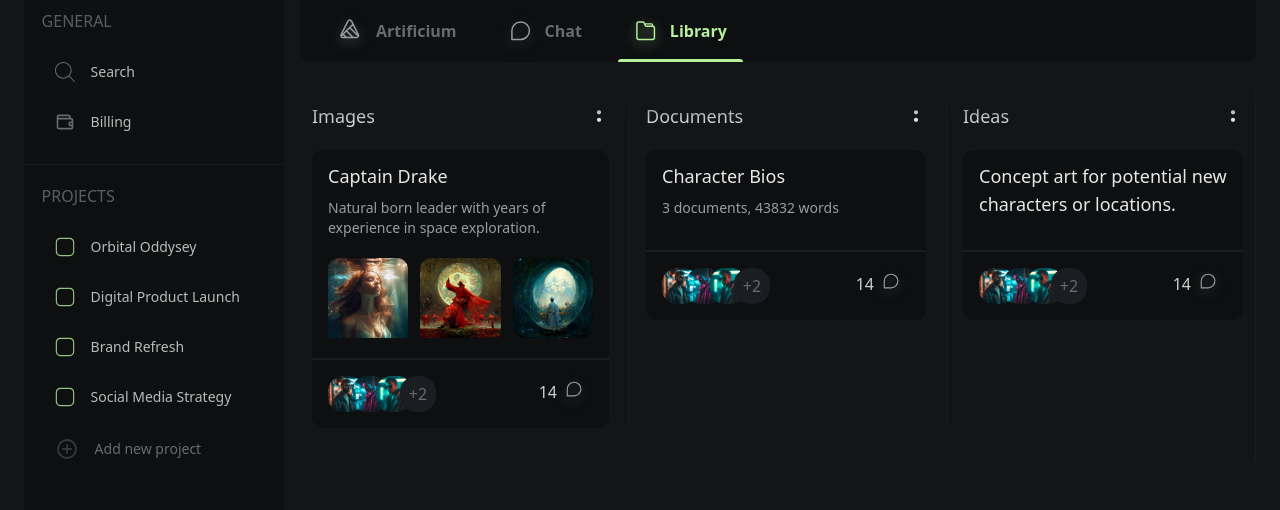
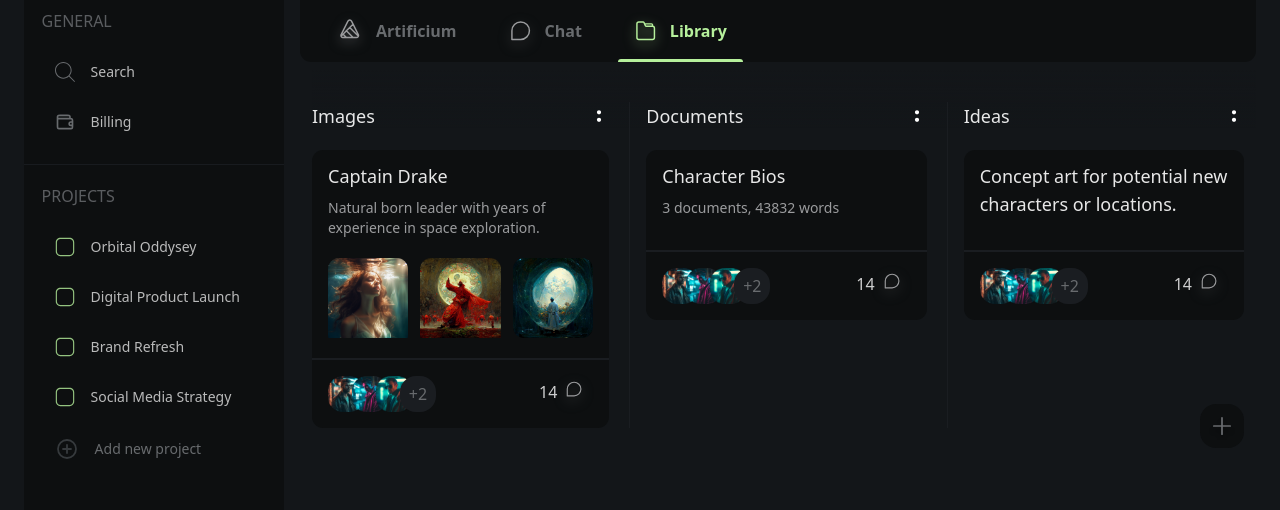
Before and after one commit to amirrezaRst/Artificium, a React (Create React App) app: page /library in a window 1280 px wide. Shown: the part 122-632 px from the top of the page. Built offline with nearby package versions, Linux system fonts and the light colour scheme.

Commit message:
end version 1 of the project

```diff
--- a/src/common/SingleChat.jsx
+++ b/src/common/SingleChat.jsx
@@ -20,9 +20,14 @@ const SingleChat = ({ robot, user, time, text }) => {
                     <p className="lg:text-base md:text-sm">{text}</p>
 
                 </div>
-                <button className="w-7 h-7">
-                    <CopySvg />
-                </button>
+                <div className="flex flex-col items-end gap-3">
+                    <button className="w-7 h-7">
+                        <CopySvg />
+                    </button>
+                    {!robot &&
+                        <button className="rounded-md px-3.5 py-1.5 text-sm bg-special-gray-2 text-slate-100/70 ">Reply</button>
+                    }
+                </div>
             </div>
             {!!robot &&
                 <div className="grid lg:grid-cols-3 md:grid-cols-3 grid-cols-2 sm:grid-cols-3 mt-6 mb-4 xl:gap-6 gap-3">
--- a/src/components/Svgs.jsx
+++ b/src/components/Svgs.jsx
@@ -31,6 +31,28 @@ export const WalletSvg = () => {
     return (
         <svg fill="none" width="100%" height="100%" viewBox="0 0 24 24" xmlns="http://www.w3.org/2000/svg">
             <path d="M18 8V7.2C18 6.0799 18 5.51984 17.782 5.09202C17.5903 4.71569 17.2843 4.40973 16.908 4.21799C16.4802 4 15.9201 4 14.8 4H6.2C5.07989 4 4.51984 4 4.09202 4.21799C3.71569 4.40973 3.40973 4.71569 3.21799 5.09202C3 5.51984 3 6.0799 3 7.2V8M21 12H19C17.8954 12 17 12.8954 17 14C17 15.1046 17.8954 16 19 16H21M3 8V16.8C3 17.9201 3 18.4802 3.21799 18.908C3.40973 19.2843 3.71569 19.5903 4.09202 19.782C4.51984 20 5.07989 20 6.2 20H17.8C18.9201 20 19.4802 20 19.908 19.782C20.2843 19.5903 20.5903 19.2843 20.782 18.908C21 18.4802 21 17.9201 21 16.8V11.2C21 10.0799 21 9.51984 20.782 9.09202C20.5903 8.71569 20.2843 8.40973 19.908 8.21799C19.4802 8 18.9201 8 17.8 8H3Z" stroke="#686B6E" stroke-width="2" stroke-linecap="round" stroke-linejoin="round" />
+        </svg>
+    )
+}
+
+export const PlusSvg = () => {
+    return (
+        <svg xmlns="http://www.w3.org/2000/svg" width="100%" height="100%" viewBox="0 0 24 24" fill="none">
+            <g filter="url(#filter0_d_311_1038)">
+                <path d="M12 5V12M12 12V19M12 12H19M12 12H5" stroke="#686B6E" stroke-width="1.5" stroke-linecap="round" />
+            </g>
+            <defs>
+                <filter id="filter0_d_311_1038" x="0.25" y="4.25" width="23.5" height="23.5" filterUnits="userSpaceOnUse" color-interpolation-filters="sRGB">
+                    <feFlood flood-opacity="0" result="BackgroundImageFix" />
+                    <feColorMatrix in="SourceAlpha" type="matrix" values="0 0 0 0 0 0 0 0 0 0 0 0 0 0 0 0 0 0 127 0" result="hardAlpha" />
+                    <feOffset dy="4" />
+                    <feGaussianBlur stdDeviation="2" />
+                    <feComposite in2="hardAlpha" operator="out" />
+                    <feColorMatrix type="matrix" values="0 0 0 0 0 0 0 0 0 0 0 0 0 0 0 0 0 0 0.25 0" />
+                    <feBlend mode="normal" in2="BackgroundImageFix" result="effect1_dropShadow_311_1038" />
+                    <feBlend mode="normal" in="SourceGraphic" in2="effect1_dropShadow_311_1038" result="shape" />
+                </filter>
+            </defs>
         </svg>
     )
 }
--- a/src/components/chat/index.jsx
+++ b/src/components/chat/index.jsx
@@ -1,6 +1,22 @@
+import SingleChat from "../../common/SingleChat";
+
 const Chat = () => {
     return (
-        <h1>Chat Page</h1>
+        <main className="overflow-hidden py-8 flex flex-col gap-4">
+
+            {/*//! if you haven't messaged yet show introduction */}
+            {/* <div>
+            <h3 className="text-white text-center text-3xl font-medium mb-2 max-sm:text-2xl">Innovation Starter Pack</h3>
+            <p className="text-special-gray text-center lg:mb-10 mb-6 max-sm:text-sm">Kickstart your innovation process with our comprehensive selection of predefined prompts.</p>
+
+            <Introduction />
+        </div> */}
+
+            <SingleChat user="Ryan Lee" time="4 sec ago" text="Lorem ipsum, dolor sit amet consectetur adipisicing elit. Dicta, enim!" />
+            <SingleChat user="Ryan Lee" time="4 sec ago" text="Lorem ipsum, dolor sit amet consectetur adipisicing elit. Dicta, enim!" />
+
+
+        </main>
     );
 }
 
--- a/src/components/library/index.jsx
+++ b/src/components/library/index.jsx
@@ -1,9 +1,10 @@
+import { PlusSvg } from "../Svgs";
 import Card from "./Card";
 import CardHeader from "./CardHeader";
 
 const Library = () => {
     return (
-        <main className="py-8">
+        <main className="py-8 relative">
 
             <div className="grid lg:grid-cols-3 sm:grid-cols-2 xl:gap-5 lg:gap-3 md:gap-4 sm:gap-4 gap-8 sm:divide-x divide-special-gray-2 ">
 
@@ -27,6 +28,10 @@ const Library = () => {
 
             </div>
 
+            <button className="w-11 h-11 rounded-2xl p-2 bg-secondary hover:bg-[#0a0b0b] hover:scale-110 transition-all flex items-center justify-center absolute right-0 bottom-3">
+                <PlusSvg />
+            </button>
+
         </main>
     );
 }
--- a/src/layouts/MainLayout.jsx
+++ b/src/layouts/MainLayout.jsx
@@ -10,9 +10,8 @@ import { useLocation } from "react-router";
 
 const MainLayout = ({ children }) => {
     const [isOpen, setIsOpen] = useState(false);
+    const pathname = useLocation().pathname;
 
-    const pathname = useLocation().pathname;
-    console.log(pathname)
     return (
         <div
             className={`h-[100vh] main-layout 3xl:px-[8%] 2xl:px-[3%] xl:p-6 lg:p-4 sm:p-6 p-4 flex 2xl:gap-7 md:gap-4`}
@@ -24,10 +23,10 @@ const MainLayout = ({ children }) => {
                 <Topbar setIsOpen={setIsOpen} />
                 <div className="flex flex-1 gap-4 overflow-y-hidden">
                     <div className="flex flex-col flex-1 relative mt-2"
-                        style={{ height: "calc(500px-100px)" }}
+                        // style={{ height: "calc(500px-100px)" }}
                     >
 
-                        <div className="overflow-y-scroll md:px-3 sm:px-2 px-0 border-r border-special-gray-2">
+                        <div className={`overflow-y-scroll md:px-3 sm:px-2 px-2 ${pathname == "/chat" ? "border-r" : ""} border-special-gray-2`}>
                             <div className="w-full h-[10%] absolute top-0  bg-gradient-to-b from-primary to-primary-900/0"></div>
 
                             {children}
--- a/src/layouts/sidebar/index.jsx
+++ b/src/layouts/sidebar/index.jsx
@@ -14,7 +14,10 @@ const Sidebar = ({ isOpen, setIsOpen }) => {
     return (
         <div className={`sidebar-parent ${isOpen ? "active" : "active"}`}>
 
-            <div className={`sidebar-overlay ${isOpen ? "active" : ""}`}></div>
+            <div
+                className={`sidebar-overlay ${isOpen ? "active" : ""}`}
+                onClick={e => e.target === e.currentTarget && setIsOpen(!isOpen)}
+            />
 
             <aside className={`sidebar flex flex-col justify-between z-10 md:h-full max-md:h-[95%]
         3xl:min-w-[300px] 2xl:min-w-[260px] lg:min-w-[260px] md:min-w-0 min-w-[250px] lg:relative max-md:absolute max-md:w-[200px]
```
